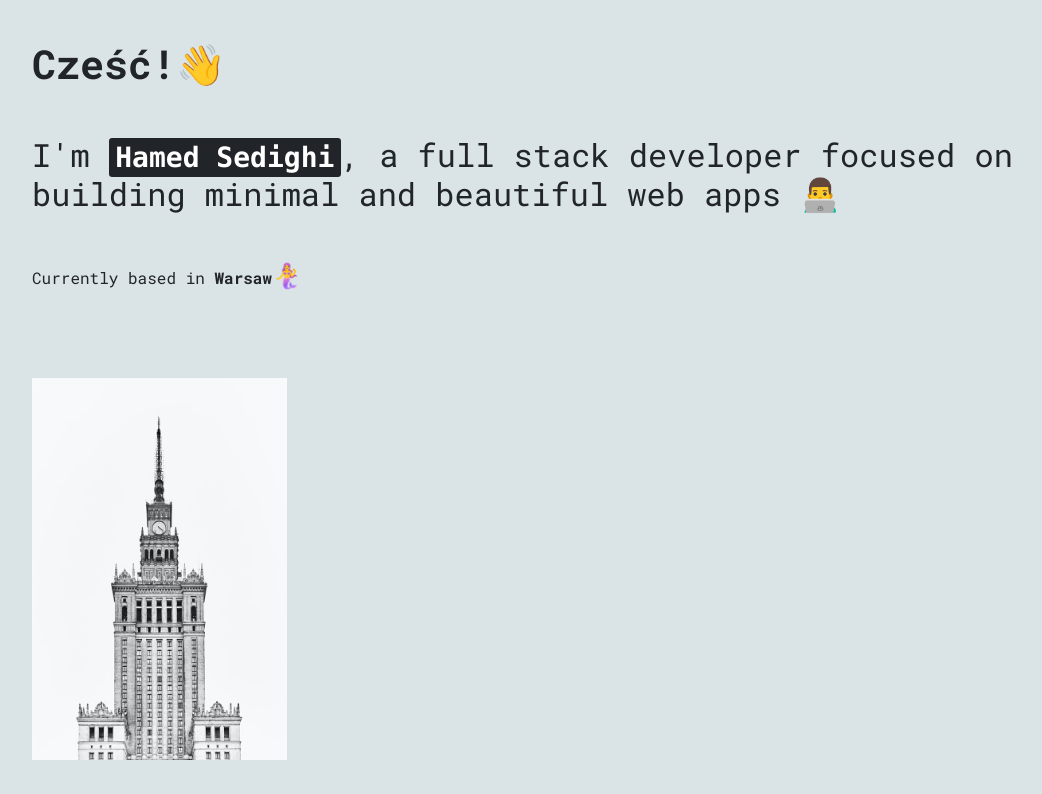
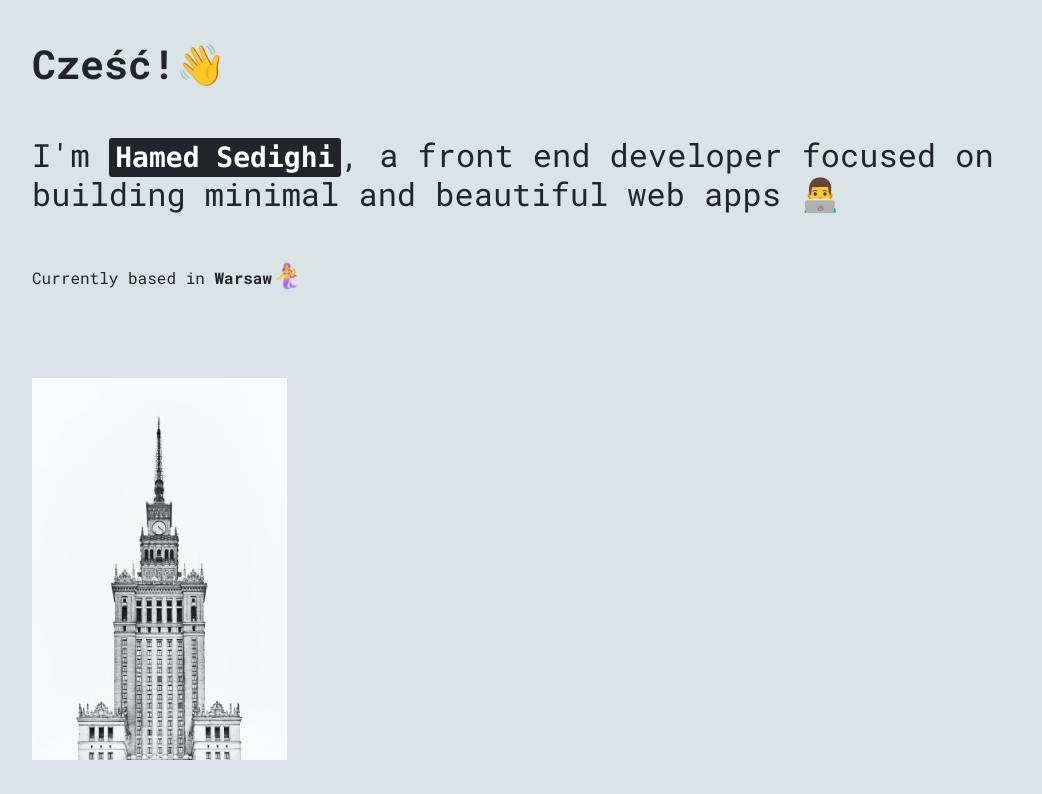
Before and after one commit to herol3oy/perskiwpolsce, a Gatsby site: page / in a window 1280 px wide. Shown: the top 794 px of the page, without its empty margins (53-1095 px from the left). Built offline with nearby package versions, Linux system fonts and the light colour scheme; Gatsby itself is replaced by a stand-in of ours.

Commit message:
Update index.js

```diff
--- a/src/pages/index.js
+++ b/src/pages/index.js
@@ -21,7 +21,7 @@ export default function Home() {
                 {` `}
                 <kbd>Hamed Sedighi</kbd>
               </span>
-            , a full stack developer
+            , a front end developer
             focused on building minimal and beautiful web apps
             {` `}<span role='img' aria-label='hello'>👨‍💻</span>
             </h2>
```
